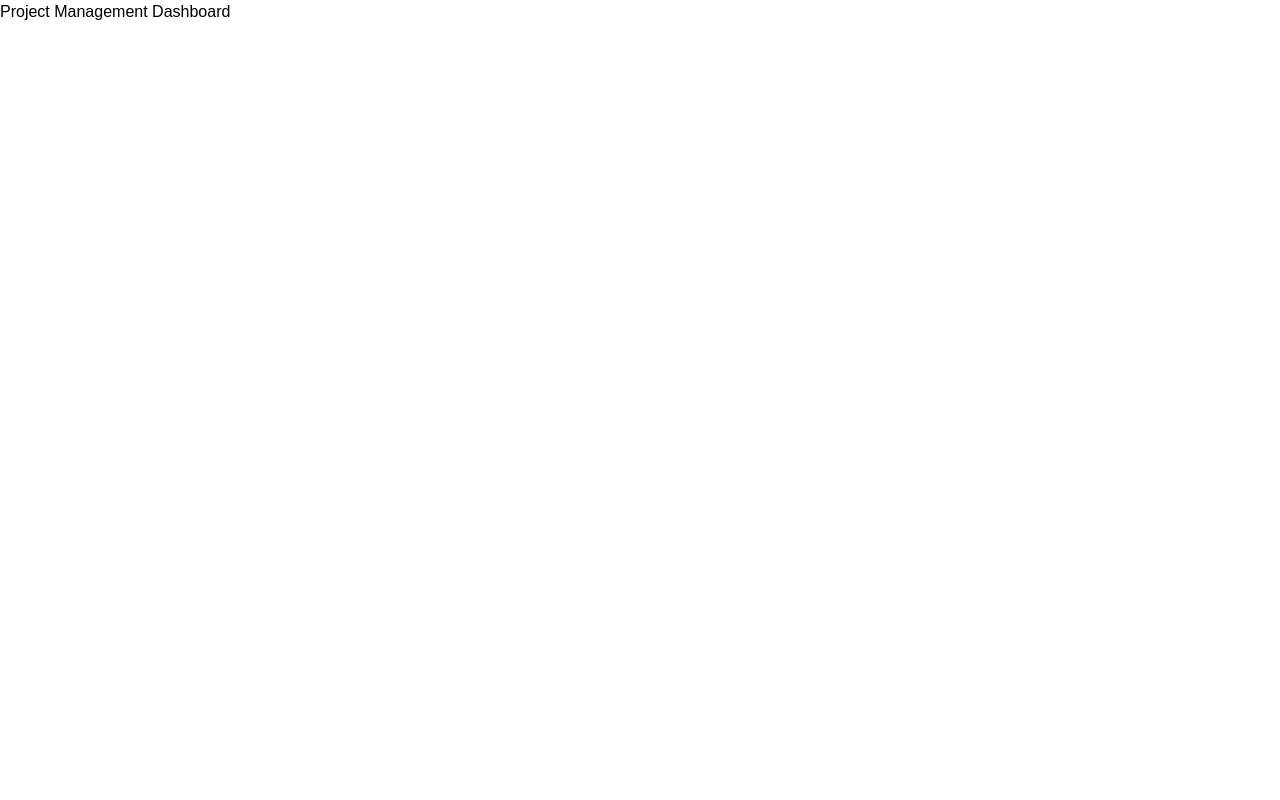
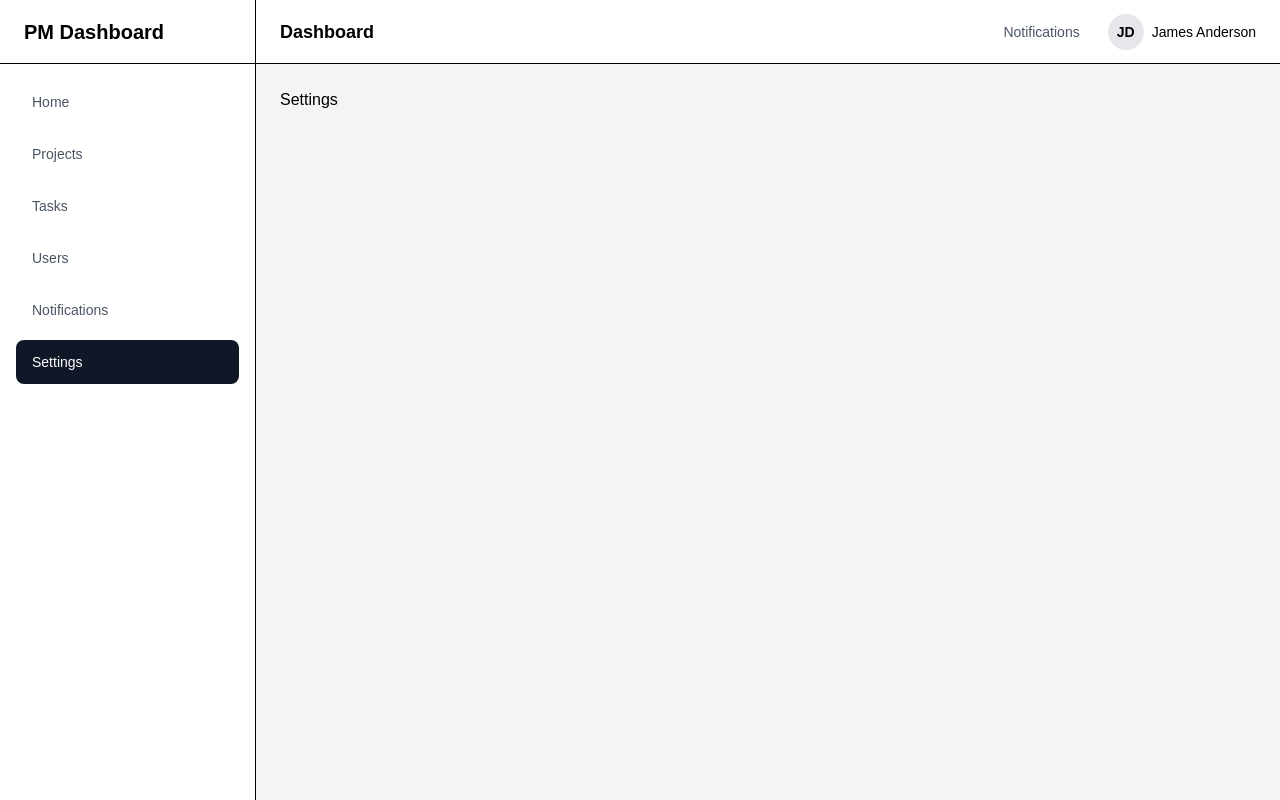
Before and after one commit to Reza-Bamoniri/Managment-Dashboard-Projects, a React (Vite) app: page /settings in a window 1280 px wide. Built offline with nearby package versions, Linux system fonts and the light colour scheme.

Commit message:
feat: setup application routing

```diff
--- a/src/App.tsx
+++ b/src/App.tsx
@@ -1,9 +1,7 @@
+import AppRoutes from "./routes/AppRoutes";
 
-
-const App = () => {
-  return (
-    <div>Project Management Dashboard</div>
-  )
+function App() {
+  return <AppRoutes />;
 }
 
-export default App
+export default App;
--- a/src/components/Header.tsx
+++ b/src/components/Header.tsx
@@ -1,7 +1,7 @@
 function Header() {
   return (
     <header className="flex h-16 items-center justify-between border-b bg-white px-6">
-      <h2 className="text-lg font-semibold">Home</h2>
+      <h2 className="text-lg font-semibold">Dashboard</h2>
 
       <div className="flex items-center gap-4">
         <button
--- /dev/null
+++ b/src/routes/AppRoutes.tsx
@@ -0,0 +1,49 @@
+import {
+  BrowserRouter,
+  Routes,
+  Route,
+} from "react-router";
+
+import DashboardLayout from "../layouts/DashboardLayout";
+
+function AppRoutes() {
+  return (
+    <BrowserRouter>
+      <Routes>
+        <Route element={<DashboardLayout />}>
+          <Route
+            path="/"
+            element={<div>Home</div>}
+          />
+
+          <Route
+            path="/projects"
+            element={<div>Projects</div>}
+          />
+
+          <Route
+            path="/tasks"
+            element={<div>Tasks</div>}
+          />
+
+          <Route
+            path="/users"
+            element={<div>Users</div>}
+          />
+
+          <Route
+            path="/notifications"
+            element={<div>Notifications</div>}
+          />
+
+          <Route
+            path="/settings"
+            element={<div>Settings</div>}
+          />
+        </Route>
+      </Routes>
+    </BrowserRouter>
+  );
+}
+
+export default AppRoutes;
```
